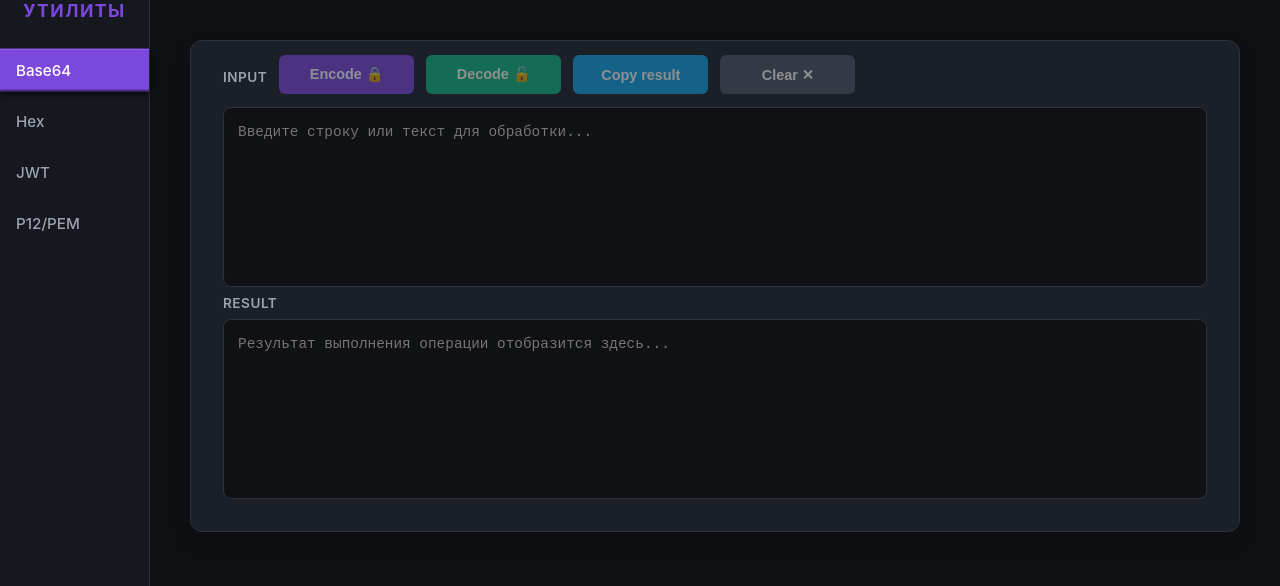
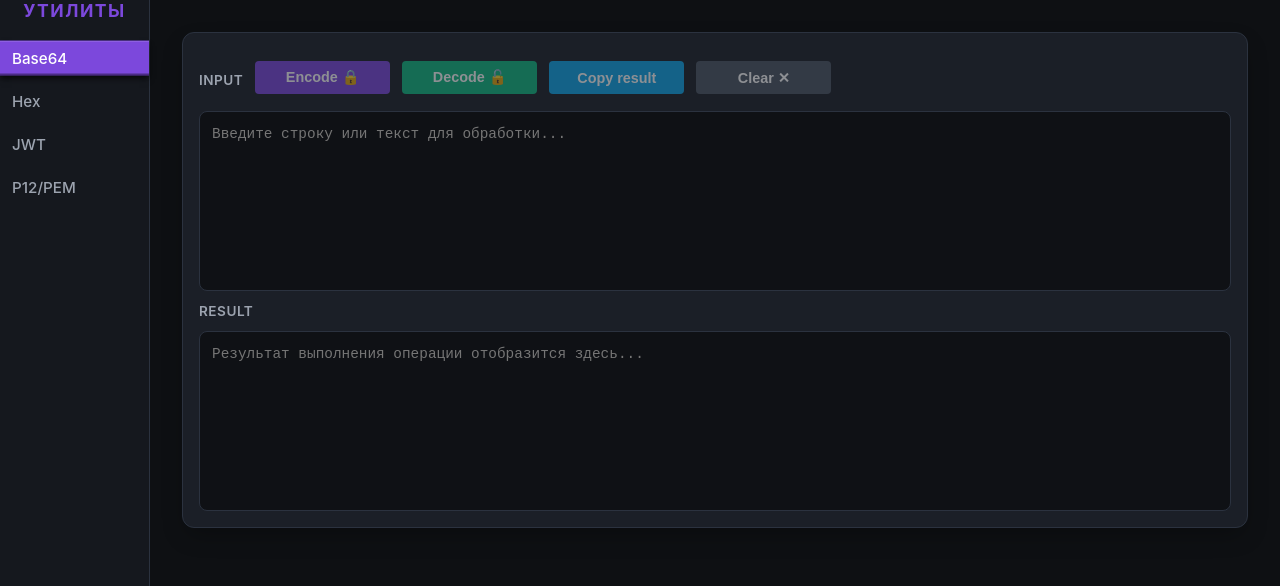
Before and after one commit to FisanovE/Dev-ToolKit, a React (Vite) app in the folder frontend/: page / in a window 1280 px wide. Shown: the top 586 px of the page. Built offline with nearby package versions, Linux system fonts and the light colour scheme.

Commit message:
Рефакторинг компоновки стилей

```diff
--- a/frontend/src/App.css
+++ b/frontend/src/App.css
@@ -19,18 +19,68 @@
   --danger: #d8625a;
   --danger-hover: color-mix(in srgb, var(--danger), black 20%);
   --accent: #8b5cf6;
+
+  --radius-xs: 2px;
+  --radius-sm: 4px;
+  --radius-md: 8px;
+  --radius-lg: 12px;
+  --radius-xl: 16px;
+  --radius-round: 50%;
+  --radius-max: 9999px;
+
+  --space-xs: 4px;
+  --space-sm: 8px;
+  --space-md: 12px;
+  --space-lg: 16px;
+  --space-xl: 20px;
+  --space-2xl: 24px;
+  --space-3xl: 32px;
+  --space-4xl: 40px;
+
+  --textarea-height-sm: 120px;
+  --textarea-height: 180px;
+  --textarea-padding-y: var(--space-md);
+  --textarea-padding-x: var(--space-md);
+
+  --sidebar-width: 150px;
+  --sidebar-gap: var(--space-sm);
+
+  --card-padding: var(--space-lg);
+  --card-radius: var(--radius-md);
+  --card-header-padding: var(--space-lg);
+  --card-content-padding: var(--space-xl);
+  --card-margin-top: var(--space-xl);
+
+  --btn-height: 36px;
+  --btn-padding-y: var(--space-sm);
+  --btn-padding-x: var(--space-md);
+  --btn-border-radius: var(--radius-sm);
+  --btn-font-size: 0.9rem;
+  --btn-font-weight: 600;
+
+  --input-height: 40px;
+  --input-padding-y: var(--space-sm);
+  --input-padding-x: var(--space-md);
+
+  --grid-gap: var(--space-xl);
+
+  --list-item-gap: var(--space-sm);
+
+  --label-margin-bottom: var(--space-sm);
 }
 
 body {
   margin: 0;
   padding: 0;
-  font-family: -apple-system, BlinkMacSystemFont, "Segoe UI", Roboto, sans-serif;
+  font-family:
+    -apple-system, BlinkMacSystemFont, "Segoe UI", Roboto, sans-serif;
   background-color: var(--bg-app);
   color: var(--text-main);
   -webkit-font-smoothing: antialiased;
 }
 
-html, body {
+html,
+body {
   width: 100%;
   height: 100%;
   overflow: hidden;
@@ -53,7 +103,7 @@ html, body {
 }
 
 .sidebar h3 {
-  margin: 0 0 28px 0;
+  margin: 0 0 var(--space-xl) 0;
   font-size: 1.1rem;
   text-transform: uppercase;
   letter-spacing: 1.5px;
@@ -67,12 +117,12 @@ html, body {
   margin: 0;
   display: flex;
   flex-direction: column;
-  gap: 8px;
+  gap: var(--list-item-gap);
   width: 100%;
 }
 
 .sidebar li {
-  padding: 12px 16px;
+  padding: var(--btn-padding-y) var(--btn-padding-x);
   cursor: pointer;
   font-weight: 500;
   font-size: 0.95rem;
@@ -108,7 +158,7 @@ html, body {
 
 .content {
   flex: 1;
-  padding: 40px;
+  padding: var(--space-3xl);
   overflow-y: auto;
   box-sizing: border-box;
   background-color: var(--bg-app);
@@ -117,8 +167,9 @@ html, body {
 .module-card {
   background-color: var(--bg-card);
   border: 1px solid var(--border-color);
-  border-radius: 12px;
-  padding: 6px 32px 32px 32px;
+  border-radius: var(--radius-lg);
+  /* padding: 6px 32px 32px 32px; */
+  padding: var(--card-padding);
   min-width: 800px;
   max-width: 1500px;
   box-shadow: 0 10px 25px -5px rgba(0, 0, 0, 0.3);
@@ -127,12 +178,14 @@ html, body {
 .form-row {
   display: grid;
   grid-template-columns: 1fr 1fr;
-  gap: 24px;
-  margin-bottom: 24px;
+  gap: var(--grid-gap);
+  margin-bottom: var(--space-2xl);
 }
 
 @media (max-width: 768px) {
-  .form-row { grid-template-columns: 1fr; }
+  .form-row {
+    grid-template-columns: 1fr;
+  }
 }
 
 .form-group {
@@ -144,10 +197,10 @@ html, body {
   display: flex;
   justify-content: flex-start;
   align-items: center;
-  margin-bottom: 8px;
-  margin-top: 8px;
+  margin-bottom: var(--space-md);
+  margin-top: var(--space-md);
   width: 100%;
-  gap: 12px;
+  gap: var(--space-md);
 }
 
 .form-group label {
@@ -160,12 +213,12 @@ html, body {
 
 textarea {
   width: 100%;
-  height: 180px;
+  height: var(--textarea-height);
   background-color: var(--bg-input);
   border: 1px solid var(--border-color);
-  border-radius: 8px;
+  border-radius: var(--radius-md);
   color: #ffffff;
-  padding: 14px;
+  padding: var(--space-md);
   box-sizing: border-box;
   resize: none;
   font-family: "Fira Code", "Courier New", Courier, monospace;
@@ -182,7 +235,7 @@ textarea:focus {
 .custom-input {
   background-color: var(--bg-input);
   border: 1px solid var(--border-color);
-  border-radius: 6px;
+  border-radius: var(--radius-sm);
   color: #ffffff;
   padding: 10px 14px;
   font-size: 0.95rem;
@@ -204,17 +257,18 @@ textarea:focus {
 
 .btn {
   width: 135px;
+  /* height: var(--btn-height); */
   justify-content: center;
-  padding: 11px 16px;
+  padding: var(--btn-padding-y) var(--btn-padding-x);
   border: none;
-  border-radius: 6px;
-  font-weight: 600;
-  font-size: 0.9rem;
+  border-radius: var(--btn-border-radius);
+  font-weight: var(--btn-font-weight);
+  font-size: var(--btn-font-size);
   cursor: pointer;
   transition: all 0.15s ease-in-out;
   display: inline-flex;
   align-items: center;
-  gap: 8px;
+  gap: var(--space-sm);
 }
 
 .btn:disabled {
@@ -222,27 +276,52 @@ textarea:focus {
   cursor: not-allowed;
 }
 
-.btn.primary { background-color: var(--primary); color: white; }
-.btn.primary:hover { background-color: var(--primary-hover); }
+.btn.primary {
+  background-color: var(--primary);
+  color: white;
+}
+.btn.primary:hover {
+  background-color: var(--primary-hover);
+}
 
-.btn.secondary { background-color: var(--secondary); color: white; }
-.btn.secondary:hover { background-color: var(--secondary-hover); }
+.btn.secondary {
+  background-color: var(--secondary);
+  color: white;
+}
+.btn.secondary:hover {
+  background-color: var(--secondary-hover);
+}
 
-.btn.info { background-color: var(--info); color: white; }
-.btn.info:hover { background-color: var(--info-hover); }
+.btn.info {
+  background-color: var(--info);
+  color: white;
+}
+.btn.info:hover {
+  background-color: var(--info-hover);
+}
 
-.btn.success { background-color: var(--success); color: white; }
-.btn.success:hover { background-color: var(--success-hover); }
+.btn.success {
+  background-color: var(--success);
+  color: white;
+}
+.btn.success:hover {
+  background-color: var(--success-hover);
+}
 
-.btn.danger { background-color: var(--danger); color: white; }
-.btn.danger:hover { background-color: var(--danger-hover); }
+.btn.danger {
+  background-color: var(--danger);
+  color: white;
+}
+.btn.danger:hover {
+  background-color: var(--danger-hover);
+}
 
 .btn.text-btn {
   background: transparent;
   color: var(--text-muted);
-  padding: 4px 8px;
+  padding: var(--space-xs) var(--space-sm);
   font-size: 0.8rem;
-  border-radius: 4px;
+  border-radius: var(--btn-border-radius);
 }
 .btn.text-btn:hover {
   background-color: rgba(255, 255, 255, 0.05);
--- a/frontend/src/components/Base64Module/Base64Module.module.css
+++ b/frontend/src/components/Base64Module/Base64Module.module.css
@@ -9,13 +9,11 @@
 }
 
 @keyframes pulse {
-  0% {
+  0%,
+  100% {
     transform: scale(1);
   }
   50% {
     transform: scale(1.03);
   }
-  100% {
-    transform: scale(1);
-  }
 }
--- a/frontend/src/components/CertsModule/CertsModule.module.css
+++ b/frontend/src/components/CertsModule/CertsModule.module.css
@@ -1,11 +1,11 @@
 .certsActionBar {
   border-bottom: 1px solid var(--border-color);
-  padding-bottom: 12px;
-  margin-bottom: 20px;
+  padding-bottom: var(--space-md);
+  margin-bottom: var(--space-xl);
 }
 
 .actionSpacing {
-  margin-bottom: 16px;
+  margin-bottom: var(--space-lg);
 }
 
 .btnDownloadWrapper:global(.btn),
@@ -21,8 +21,8 @@
 .certsRowGrid {
   display: grid;
   grid-template-columns: 1fr 1fr;
-  gap: 24px;
-  margin-bottom: 16px;
+  gap: var(--space-2xl);
+  margin-bottom: var(--space-lg);
 }
 
 @media (max-width: 768px) {
--- a/frontend/src/components/TokensModule/TokensModule.module.css
+++ b/frontend/src/components/TokensModule/TokensModule.module.css
@@ -6,20 +6,20 @@
   display: grid;
   grid-template-columns: 1fr 10fr;
   align-items: center;
-  gap: 12px;
+  gap: var(--space-sm);
   text-align: left;
 }
 
 .innerLayout {
   display: flex;
-  gap: 32px;
+  gap: var(--space-3xl);
   width: 100%;
 }
 
 .subSidebar {
   width: 110px;
   border-right: 1px solid var(--border-color);
-  padding-right: 16px;
+  padding-right: var(--space-md);
   flex-shrink: 0;
 }
 
@@ -29,11 +29,11 @@
   margin: 0;
   display: flex;
   flex-direction: column;
-  gap: 6px;
+  gap: var(--space-xs);
 }
 
 .subSidebar li {
-  padding: 10px 12px;
+  padding: var(--space-sm) var(--space-md);
   cursor: pointer;
   font-weight: 600;
   font-size: 0.85rem;
@@ -74,26 +74,26 @@
 .btnExec:global(.btn) {
   width: 100%;
   justify-content: center;
-  padding: 14px;
+  padding: var(--space-md);
   display: inline-flex;
   align-items: center;
 }
 
 .btnDel:global(.btn):global(.text-btn) {
-  color: #ef4444;
+  color: var(--danger);
 }
 
 .btnDel:global(.btn):global(.text-btn):hover {
-  color: #dc2626;
+  color: var(--danger-hover);
   background-color: rgba(239, 68, 68, 0.08);
 }
 
 .input {
   background-color: var(--bg-input);
   border: 1px solid var(--border-color);
-  border-radius: 6px;
+  border-radius: var(--radius-sm);
   color: #ffffff;
-  padding: 10px 14px;
+  padding: var(--space-sm) var(--space-md);
   font-size: 0.95rem;
   box-sizing: border-box;
   width: 100%;
@@ -115,14 +115,14 @@
 .claimsHeader {
   color: var(--accent);
   font-size: 1rem;
-  margin-top: 24px;
+  margin-top: var(--space-2xl);
 }
 
 .readTextArea {
   word-break: break-all;
-  height: 120px;
+  height: var(--textarea-height-sm);
 }
 
 .readInfoBlock {
-  margin-top: 24px;
+  margin-top: var(--space-2xl);
 }
```
